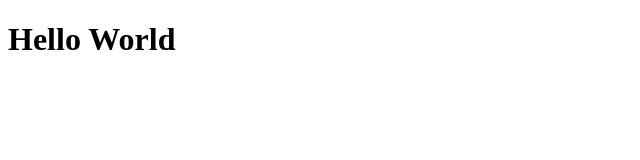
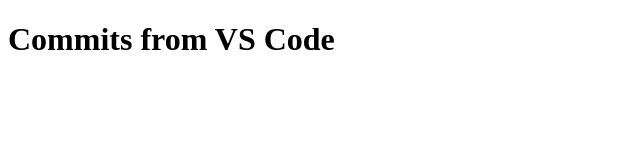
Before and after one commit to co11ab64/co11ab64.github.io, a plain HTML site: page index.html in a window 1280 px wide. Shown: the whole page, without its empty margins (0-640 px from the left). Drawn offline with Linux system fonts and the light colour scheme.

Commit message:
Index html updated

```diff
--- a/index.html
+++ b/index.html
@@ -6,6 +6,6 @@
     <title>Document</title>
 </head>
 <body>
-    <h1>Hello World</h1>
+    <h1>Commits from VS Code</h1>
 </body>
 </html>
```
